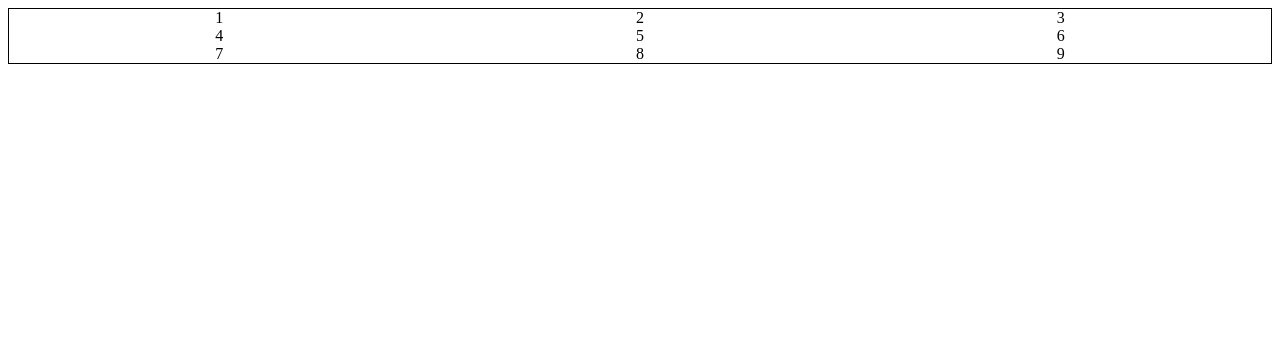
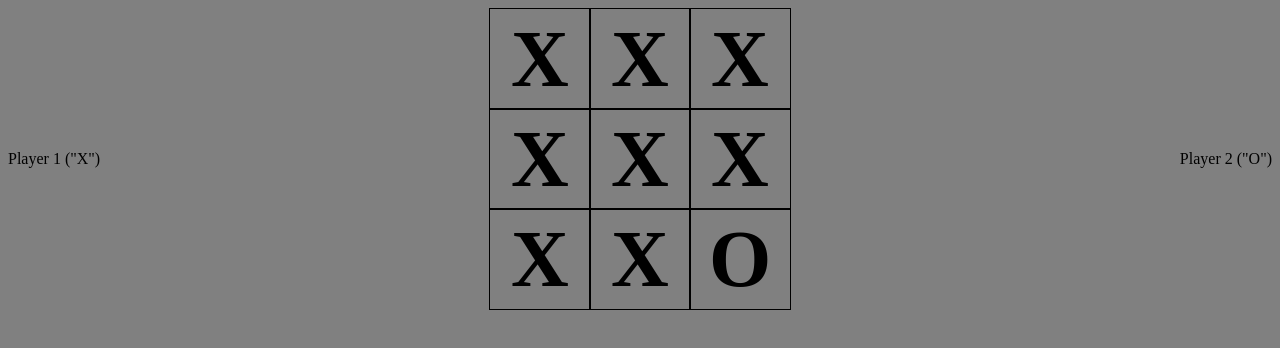
Before and after one commit to bbrady1992/OdinProject_TicTacToe, a plain HTML site: page index.html in a window 1280 px wide. Drawn offline with Linux system fonts and the light colour scheme.

Commit message:
Working on setting up board and player info

```diff
--- a/index.html
+++ b/index.html
@@ -2,21 +2,24 @@
 <html lang="en">
   <head>
     <title>Tic-Tac-Toe</title>
-    <meta charset="utf-8">
-    <link rel="stylesheet" href="styles/style.css">
+    <meta charset="utf-8" />
+    <link rel="stylesheet" href="styles/style.css" />
   </head>
   <body>
-
-    <div id="game-board">
-      <div id="space-1">1</div>
-      <div id="space-2">2</div>
-      <div id="space-3">3</div>
-      <div id="space-4">4</div>
-      <div id="space-5">5</div>
-      <div id="space-6">6</div>
-      <div id="space-7">7</div>
-      <div id="space-8">8</div>
-      <div id="space-9">9</div>
+    <div id="game">
+      <div class="player" id="player1"></div>
+      <div id="game-board">
+        <div class="square" id="space-1"></div>
+        <div class="square" id="space-2"></div>
+        <div class="square" id="space-3"></div>
+        <div class="square" id="space-4"></div>
+        <div class="square" id="space-5"></div>
+        <div class="square" id="space-6"></div>
+        <div class="square" id="space-7"></div>
+        <div class="square" id="space-8"></div>
+        <div class="square" id="space-9"></div>
+      </div>
+      <div class="player" id="player2"></div>
     </div>
   </body>
 </html>
--- a/scripts/game.js
+++ b/scripts/game.js
@@ -1,20 +1,37 @@
 const Player = (mark) => {
   const getMark = () => mark;
+
+  return {getMark};
 };
 
 const gameboard = (function () {
-  const _board = [" ", " ", " ", " ", " ", " ", " ", " ", " "];
-  const report = () => console.log("Herp");
-  const setPlayers = (player1, player2) => {};
+  const _board = ["X", "X", "X", "X", "X", "X", "X", "X", "O"];
 
-  const playerWins = () => {
-    // TODO (bbrady) - implement this
-  };
+  const renderBoard = () => {
+    for (let i = 1; i <= _board.length; ++i) {
+      document.querySelector(`#space-${i}`).textContent = _board[i - 1];
+    }
+  }
 
   return {
-    report,
-    setPlayers,
+    renderBoard
   };
 })();
 
-gameboard.report();
+const game = (function () {
+  const _players = [Player("X"), Player("O")];
+  const _activePlayer = _players[0];
+
+  function renderPlayerInfo() {
+    console.log("Rendering player info");
+    const player1Info = document.querySelector("#player1");
+    player1Info.textContent = `Player 1 ("${_players[0].getMark()}")`;
+    const player2Info = document.querySelector("#player2");
+    player2Info.textContent = `Player 2 ("${_players[1].getMark()}")`;
+  };
+
+  return {renderPlayerInfo, _players};
+})();
+
+gameboard.renderBoard();
+game.renderPlayerInfo();
--- a/styles/style.css
+++ b/styles/style.css
@@ -1,6 +1,31 @@
+html {
+  background-color: gray;
+}
+#game {
+  display: flex;
+  flex-direction: row;
+  align-items: center;
+  justify-content: space-between;
+}
+
 #game-board {
   display: grid;
   grid-template-columns: 1fr 1fr 1fr;
   border: 1px solid black;
   text-align: center;
+  width: 300px;
 }
+
+.player {
+
+}
+
+.square {
+  width: 100px;
+  height: 100px;
+  outline: 1px solid black;
+  line-height: 100px;
+  text-align: center;
+  font-size: 80px;
+  font-weight: bold;
+}
```
